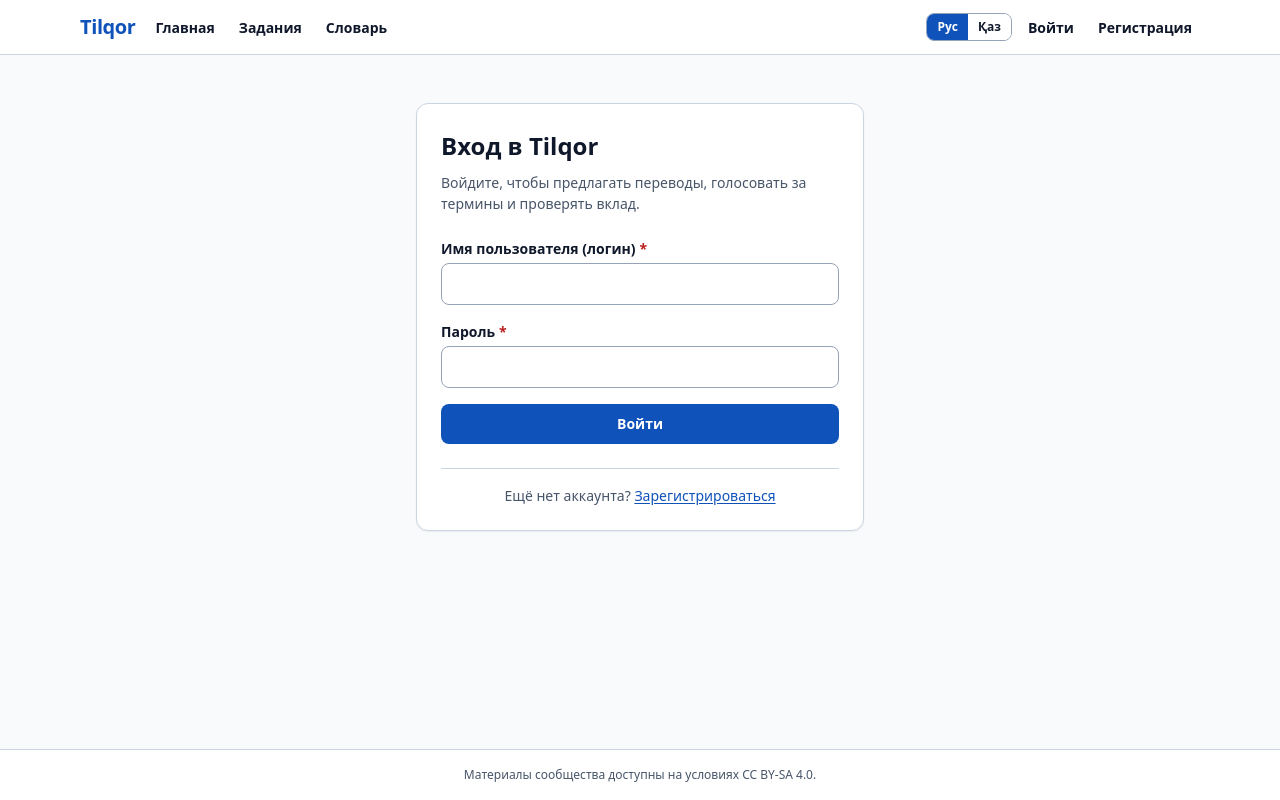
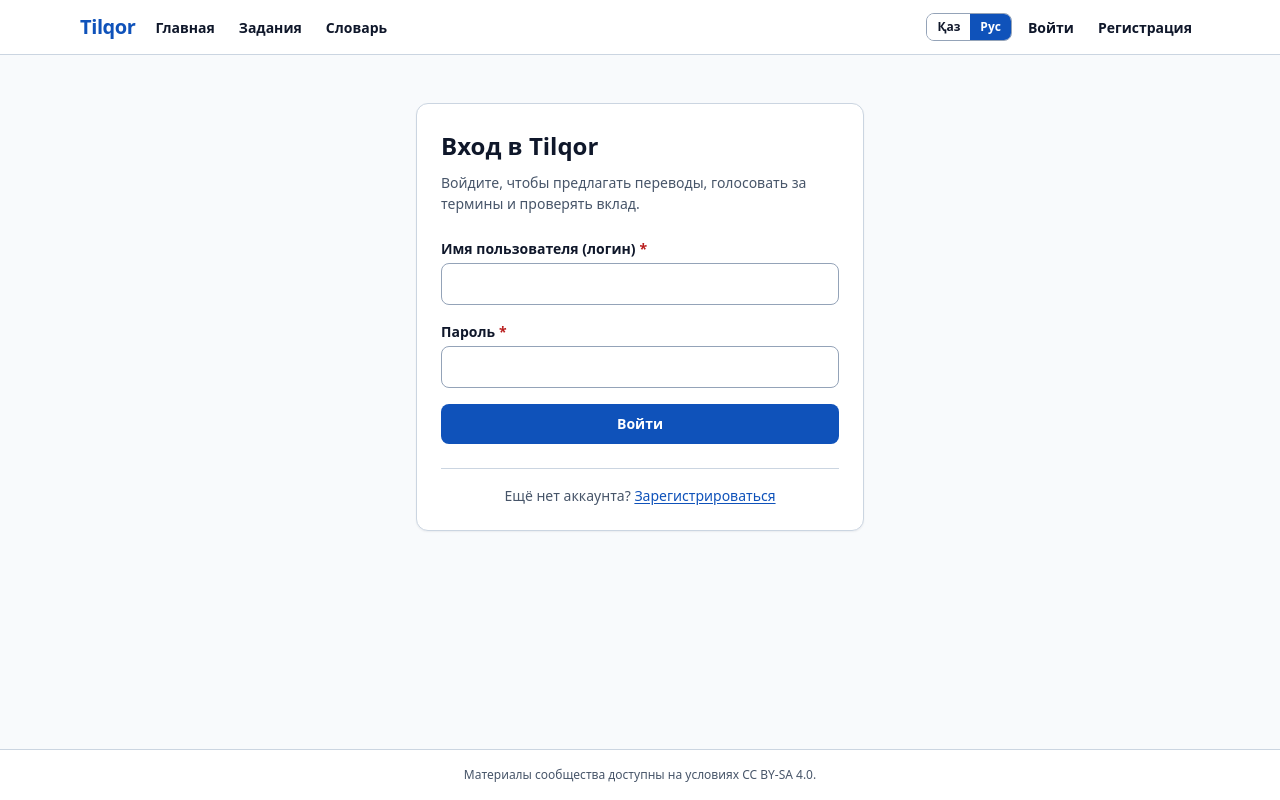
Before and after one commit to QosmuratSamat0/tilqor, a React (Vite) app in the folder src/frontend/: page /login in a window 1280 px wide. Built offline with nearby package versions, Linux system fonts and the light colour scheme; no server answers.

Commit message:
TIL-24: display Kazakh language first in language switcher (kk/ru)

```diff
--- a/src/frontend/src/app/Layout.tsx
+++ b/src/frontend/src/app/Layout.tsx
@@ -86,6 +86,16 @@ export function Layout() {
             >
               <button
                 type="button"
+                onClick={() => handleLanguageChange("kk")}
+                aria-pressed={currentLang === "kk"}
+                className={`${styles.langButton} ${
+                  currentLang === "kk" ? styles.langButtonActive : ""
+                }`.trim()}
+              >
+                {t("app.langKk")}
+              </button>
+              <button
+                type="button"
                 onClick={() => handleLanguageChange("ru")}
                 aria-pressed={currentLang === "ru"}
                 className={`${styles.langButton} ${
@@ -93,16 +103,6 @@ export function Layout() {
                 }`.trim()}
               >
                 {t("app.langRu")}
-              </button>
-              <button
-                type="button"
-                onClick={() => handleLanguageChange("kk")}
-                aria-pressed={currentLang === "kk"}
-                className={`${styles.langButton} ${
-                  currentLang === "kk" ? styles.langButtonActive : ""
-                }`.trim()}
-              >
-                {t("app.langKk")}
               </button>
             </div>
 
```
